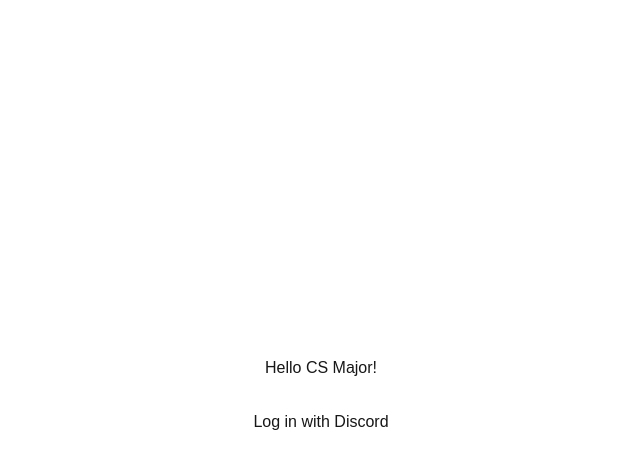
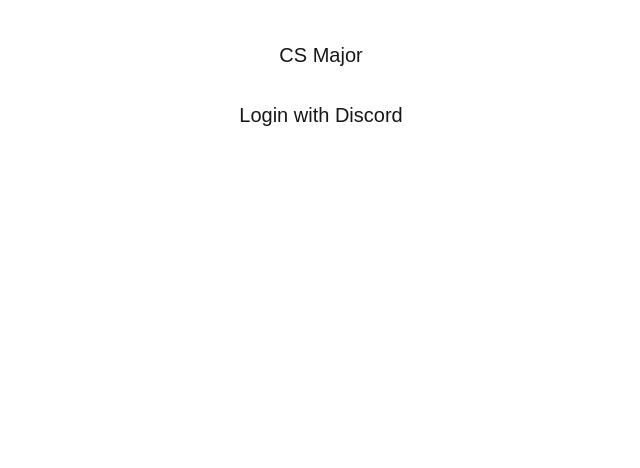
Before and after one commit to paweloks1337/cs-major, a Next.js app: page / in a window 1280 px wide. Shown: the top 468 px of the page, without its empty margins (319-959 px from the left). Built offline with nearby package versions, Linux system fonts and the light colour scheme; no server answers.

Commit message:
Fix useSession prerender error

```diff
--- a/app/page.tsx
+++ b/app/page.tsx
@@ -1,25 +1,34 @@
 "use client";
+export const dynamic = "force-dynamic";
 
 import { signIn, signOut, useSession } from "next-auth/react";
 
 export default function Home() {
-  const { data: session } = useSession();
+  const { data: session } = useSession() || {};
 
   return (
-    <div style={{ display: "flex", flexDirection: "column", justifyContent: "center", alignItems: "center", height: "100vh" }}>
-      <h1>Hello CS Major!</h1>
+    <div style={{ padding: "40px", textAlign: "center", fontSize: "20px" }}>
+      <h1>CS Major</h1>
 
-      {session ? (
-        <>
+      {!session && (
+        <button
+          onClick={() => signIn("discord")}
+          style={{ padding: "10px 20px", marginTop: "20px" }}
+        >
+          Login with Discord
+        </button>
+      )}
+
+      {session && (
+        <div>
           <p>Logged in as {session.user?.name}</p>
-          <button onClick={() => signOut()} style={{ marginTop: 20, padding: "10px 20px", cursor: "pointer" }}>
-            Log out
+          <button
+            onClick={() => signOut()}
+            style={{ padding: "10px 20px", marginTop: "20px" }}
+          >
+            Logout
           </button>
-        </>
-      ) : (
-        <button onClick={() => signIn("discord")} style={{ marginTop: 20, padding: "10px 20px", cursor: "pointer" }}>
-          Log in with Discord
-        </button>
+        </div>
       )}
     </div>
   );
```
